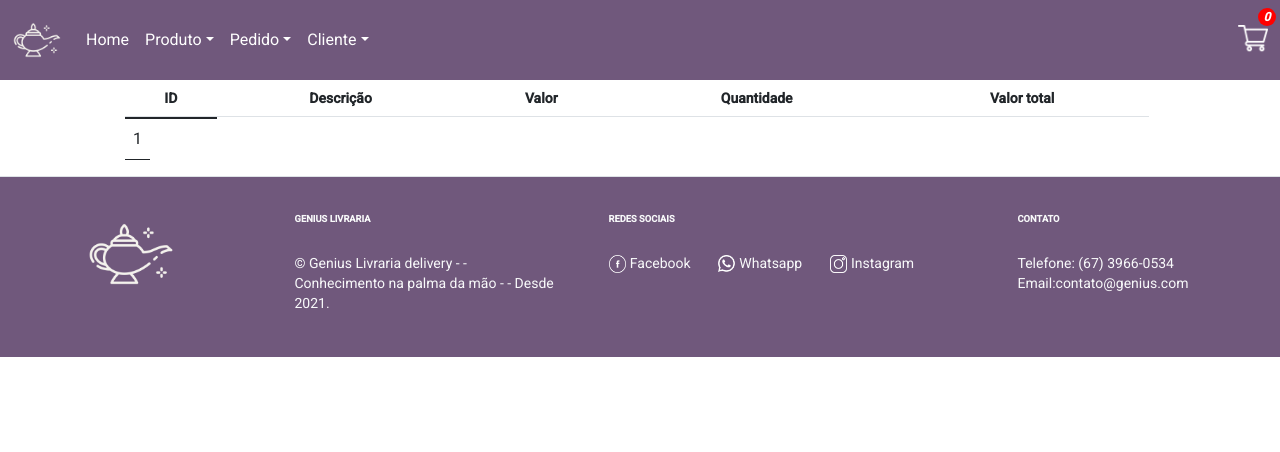
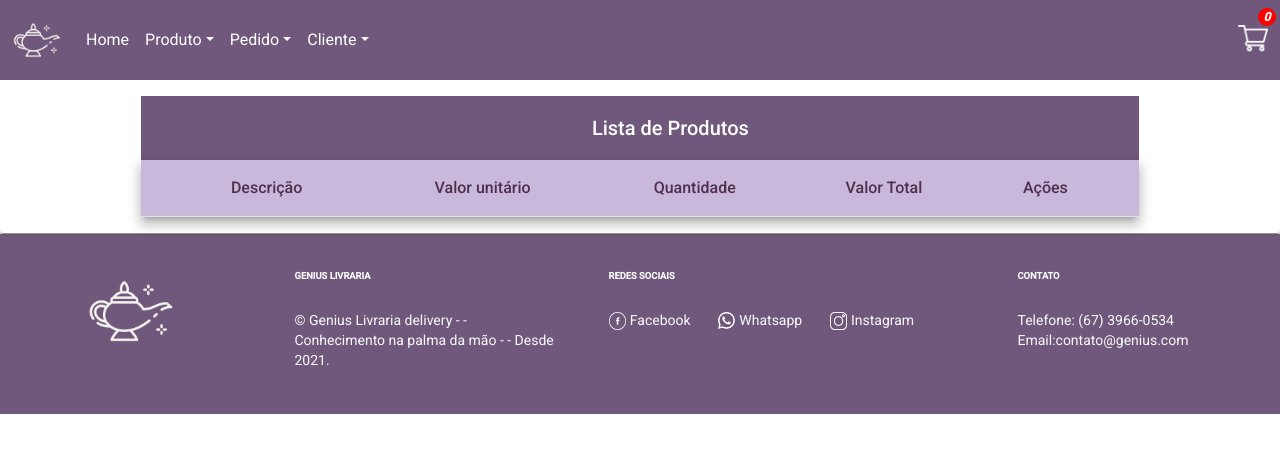
Before and after one commit to plsantos/app_pedidos, an Angular app in the folder src/main/resources/templates/: page /itensPedido in a window 1280 px wide. Shown: the top 452 px of the page. Built offline with nearby package versions, Linux system fonts and the light colour scheme.

Commit message:
carrinho

```diff
--- a/src/main/resources/templates/src/app/home/home.component.ts
+++ b/src/main/resources/templates/src/app/home/home.component.ts
@@ -1,7 +1,7 @@
 import { Component, OnInit } from '@angular/core';
 import { Router } from '@angular/router';
+import { ProductService } from './../services/product.service';
 import { Produto } from '../model/produto';
-import { ProductService } from './../services/product.service';
 import { ItemOrderService } from './../services/item-order.service';
 
 
@@ -19,11 +19,11 @@ export class HomeComponent implements OnInit {
     private productService: ProductService,
     private itemOrderService: ItemOrderService,
     private router: Router
-  ) {}
+  ) { }
 
   ngOnInit(): void {
     this.productService.getProdutos().subscribe((data) => {
-      this.produto$ = data.slice(0,3);
+      this.produto$ = data.slice(0, 3);
       console.log('Produtos ===>', data);
     });
   }
--- a/src/main/resources/templates/src/app/item-order/item-order.component.css
+++ b/src/main/resources/templates/src/app/item-order/item-order.component.css
@@ -1,6 +1,7 @@
 table {
   width: 80%;
   margin-left: 125px;
+
 }
 
 mat-toolbar{
@@ -10,17 +11,10 @@ table {
   color:white;
 }
 
-  .title-customer-list{
-    margin-left: 400px;
+.title-product-list{
+  margin-left: 45%;
 }
 
-  td{
-    text-align: center;
-  }
-
-  th{
-    text-align:center;
-  }
 
 th.mat-header-cell {
   text-align: left;
--- a/src/main/resources/templates/src/app/item-order/item-order.component.html
+++ b/src/main/resources/templates/src/app/item-order/item-order.component.html
@@ -1,24 +1,45 @@
-<ng-container *ngIf="true">
-    <div class="card-table">
-        <div class="cart-product">
-            <table class="table table-responsive">
-                <thead>
-                    <tr>
-                        <th>ID</th>
-                        <th>Descrição</th>
-                        <th>Valor</th>
-                        <th>Quantidade</th>
-                        <th>Valor total</th>
-                    </tr>
-                </thead>
-                <body>
-                    <tr>
-                        <td>1</td>
-                    </tr>
-                </body>
-            </table>
-        </div>
-    </div>
+<mat-card>
+    <mat-toolbar>
+        <span class='title-product-list'>Lista de Produtos</span>
+    </mat-toolbar>
+    <table [dataSource]="listaItensPedido" mat-table class="mat-elevation-z8">
+
+        <!-- descrição Column -->
+        <ng-container matColumnDef="descricao">
+            <th mat-header-cell *matHeaderCellDef>Descrição</th>
+            <td mat-cell *matCellDef="let product">{{product.descricao}}</td>
+        </ng-container>
+
+        <!-- valor unitário Column -->
+        <ng-container matColumnDef="valor">
+            <th mat-header-cell *matHeaderCellDef>Valor unitário</th>
+            <td mat-cell *matCellDef="let product">{{product.valor}}</td>
+        </ng-container>
+
+        <!-- status Column -->
+        <ng-container matColumnDef="status">
+            <th mat-header-cell *matHeaderCellDef>Quantidade</th>
+            <td mat-cell *matCellDef="let product">{{product.quantidade}}</td>
+        </ng-container>
 
 
-</ng-container>
+        <!-- status Column -->
+        <ng-container matColumnDef="valor-total">
+            <th mat-header-cell *matHeaderCellDef>Valor Total</th>
+            <td mat-cell *matCellDef="let product">{{product.total}}</td>
+        </ng-container>
+
+        <!-- acoes Column -->
+        <ng-container matColumnDef="acoes">
+            <th mat-header-cell *matHeaderCellDef>Ações</th>
+            <td mat-cell *matCellDef="let product">
+                <button mat-raised-button>
+                    Excluir
+                </button>
+            </td>
+        </ng-container>
+
+        <tr mat-header-row *matHeaderRowDef="displayedColumns"></tr>
+        <tr mat-row *matRowDef="let row; columns: displayedColumns;"></tr>
+    </table>
+</mat-card>
--- a/src/main/resources/templates/src/app/item-order/item-order.component.ts
+++ b/src/main/resources/templates/src/app/item-order/item-order.component.ts
@@ -1,11 +1,7 @@
 import { Component, OnInit } from '@angular/core';
-import { ItensPedido } from '../model/itensPedido';
+import { Carrinho } from '../model/carrinho';
 import { ItemOrderService } from '../services/item-order.service';
-//import { Guid } from 'guid-typescript';
-//import { FaChechCircle } from '@fortawesome/free-solid-svg-icons';
-import { FormGroup, FormControl } from '@angular/forms';
-
-
+import { Produto } from '../model/produto';
 
 @Component({
   selector: 'app-item-order',
@@ -14,17 +10,39 @@ import { FormGroup, FormControl } from '@angular/forms';
 })
 export class ItemOrderComponent implements OnInit {
 
-  listaItensPedido: ItensPedido[] = [];
-  displayedColumns = ['id', 'produto_id', 'quantidadeProduto', 'acoes' ];
+  listaItensPedido: Carrinho[] = [];
+  listProducts: Carrinho[] = [];
+  displayedColumns = ['descricao', 'valor', 'status', 'valor-total', 'acoes'];
   constructor(private itemOrder: ItemOrderService) { }
 
+  ngOnInit() {
+    this.itemOrder.getProducts()
+      .subscribe((data: Produto[]) => {
 
+        data.forEach((item) => {
+          const index = this.listProducts.findIndex((findItem) => findItem.id === item.id)
+          if (index != -1) {
+            const quantidade = (this.listProducts[index].quantidade || 0) + 1;
+            this.listProducts[index] = {
+              descricao: item.descricao,
+              total: quantidade * (item.valor || 0),
+              quantidade,
+              valor: item.valor,
+              id: item.id,
+            }
+          } else {
+            this.listProducts.push({
+              descricao: item.descricao,
+              total: item.valor,
+              quantidade: 1,
+              valor: item.valor,
+              id: item.id,
+            })
+          }
+        })
 
-  ngOnInit() {
-//   this.itemOrder.getItensPedido()
-//   .subscribe(data => {
-//     this.listaItensPedido = data
-//   })
+        this.listaItensPedido = this.listProducts
+      })
   }
 
 }
--- /dev/null
+++ b/src/main/resources/templates/src/app/model/carrinho.ts
@@ -0,0 +1,9 @@
+export class Carrinho {
+  constructor(
+    public id?: number,
+    public descricao?: String,
+    public valor?: number,
+    public total?: number,
+    public quantidade?: number,
+  ) { }
+}
--- a/src/main/resources/templates/src/app/services/item-order.service.ts
+++ b/src/main/resources/templates/src/app/services/item-order.service.ts
@@ -1,5 +1,6 @@
 import { Injectable } from '@angular/core';
 import { BehaviorSubject } from 'rxjs';
+import { Produto } from '../model/produto';
 
 
 @Injectable({
@@ -7,42 +8,38 @@ import { BehaviorSubject } from 'rxjs';
 })
 export class ItemOrderService {
 
-  public ListaItensCarrinho : any =[];
+  public ListaItensCarrinho: any = [];
   public productList = new BehaviorSubject<any>([]);
 
   constructor() { }
 
-  getProducts(){
+  getProducts() {
     return this.productList.asObservable();
   }
 
-  addCarrinho(product : any){
+  addCarrinho(product: Produto) {
     this.ListaItensCarrinho.push(product);
     this.productList.next(this.ListaItensCarrinho);
     this.getPrecoTotal();
     console.log(this.ListaItensCarrinho)
   }
 
-  getPrecoTotal(){
+  getPrecoTotal() {
     let valorTotal = 0;
-    this.ListaItensCarrinho.map((a:any)=>{
+    this.ListaItensCarrinho.map((a: any) => {
       valorTotal += a.total;
     })
   }
 
-  getTotalItem(){
-    return this.ListaItensCarrinho.length
-  }
-
-  deleteItemCarrinho(product: any){
-    this.ListaItensCarrinho.map((a:any, index:any)=>{
-      if(product.id === a.id){
-        this.ListaItensCarrinho.aplice(index,1);
+  deleteItemCarrinho(product: any) {
+    this.ListaItensCarrinho.map((a: any, index: any) => {
+      if (product.id === a.id) {
+        this.ListaItensCarrinho.aplice(index, 1);
       }
     })
   }
 
-  deleteAllItemCarrinho(){
+  deleteAllItemCarrinho() {
     this.ListaItensCarrinho = []
     this.productList.next(this.ListaItensCarrinho);
   }
```
Lines whose indentation alone changed are shown as unchanged.
